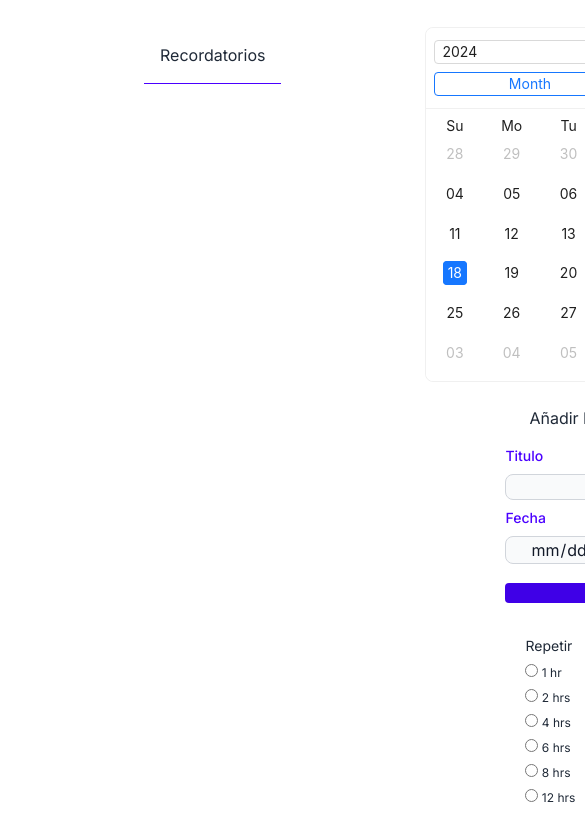
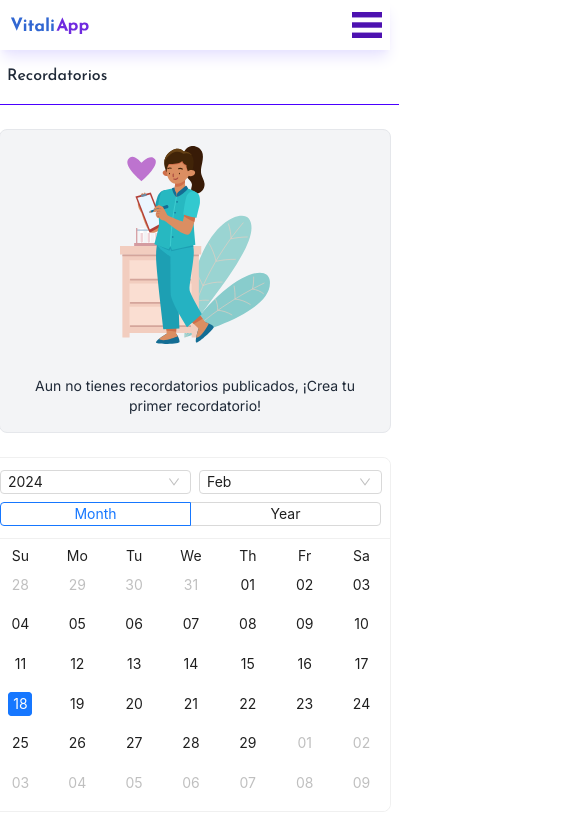
Before and after one commit to cuidat-28js/cuidat-app, a Next.js app: page /calendar in a window 390 px wide. Shown: the top 840 px of the page, 585 px wide, since content can reach past the window. Built offline with nearby package versions, Linux system fonts and the light colour scheme.

Commit message:
calendar page made responsive

```diff
--- a/src/app/calendar/page.js
+++ b/src/app/calendar/page.js
@@ -1,30 +1,34 @@
 import CalendarCompon from "../components/Calendar"
 import Reminder from "../components/Reminder"
+import RemindersEmpty from "../components/componentsEmpty/ReminderEmpty"
+import NavBar from "../components/Navbar"
 
 export default function CalendarPage() {
     return (
-        <div className="flex min-h-screen lg:w-full flex-row items-center">
-            <div className="flex flex-row justify-center">
-                <div className="w-2/3 px-36 flex flex-col">
-                    <div className="p-4 border border-primary border-l-0 border-t-0 border-r-0">
-                    <h2>
+        <div className="flex min-h-screen lg:w-full flex-col items-center justify-between">
+            <NavBar/>
+            <div className="flex flex-col justify-centers lg:flex-row">
+                <div className="w-full flex flex-col mt-16 lg:m-4 ">
+                    <div className="object-top px-4 pb-4 border border-primary border-l-0 border-t-0 border-r-0">
+                        <h2 className="font-josefin-regular text-bold">
                         Recordatorios
-                    </h2>
+                        </h2>
                     </div>
-                <div>
-                    <section></section>
+                    <div className="mt-4">
+                        <section>
+                        <RemindersEmpty/>
+                        </section>
+                    </div>
                 </div>
-                </div>
-                <div className="flex flex-col items-center">
+                <div className="flex flex-col items-center my-4 mr-2">
                     <div className="mb-4">
-                    <CalendarCompon/>
+                        <CalendarCompon/>
                     </div>
                     <div>
-                     <Reminder/>
+                        <Reminder/>
                     </div>
                 </div>
             </div>
-
         </div>
     )
 }
--- a/src/app/components/Reminder.js
+++ b/src/app/components/Reminder.js
@@ -7,7 +7,7 @@ export default function Reminder() {
                 <div className="ml-6 ">
                     <h2 className="text-bold">Añadir Recordatorio</h2>
                 </div>
-                <div className="flex flex-col md:flex-row">
+                <div className="flex flex-col md:flex-row pl-2">
                 <div className="w-56 my-4">
                     <div>
                         <div className="mb-2">
@@ -23,7 +23,7 @@ export default function Reminder() {
                         <button className="button rounded btn-active btn-block btn-primary text-sm">Añadir</button>
                     </div>
                 </div>
-                <div className="mx-4 flex flex-row">
+                <div className="ml-4 flex flex-row">
                     <div className="m-1 w-20">
                         <p className="mt-3 text-sm">Repetir</p>
                         <div className="flex flex-col">
@@ -47,7 +47,7 @@ export default function Reminder() {
                             </label>
                         </div>
                     </div>
-                    <div className="m-1 mb-1 mt-2 w-28">
+                    <div className="mb-1 mt-2 w-28">
                         <p className="mt-2 text-sm">
                             Notificación
                         </p>
--- a/src/app/components/componentsEmpty/ReminderEmpty.js
+++ b/src/app/components/componentsEmpty/ReminderEmpty.js
@@ -3,14 +3,14 @@ import Image from "next/image"
 export default function RemindersEmpty() {
     return(
         <React.Fragment>
-            <div className="flex flex-col items-center w-72 m-2">
+            <div className="flex flex-col items-center lg:w-72 m-2 border rounded-lg bg-gray-100">
                 <Image
                     className="m-4 "
                     src="/ilustrations/enfe-sola.svg"
                     width={150}
                     height={150}
                     alt="enfermera anotando"/>
-                <p className="m-2 text-sm text-center">
+                <p className="m-2 p-2 text-sm text-center">
                     Aun no tienes recordatorios publicados,
                     ¡Crea tu primer recordatorio!
                 </p>
```
